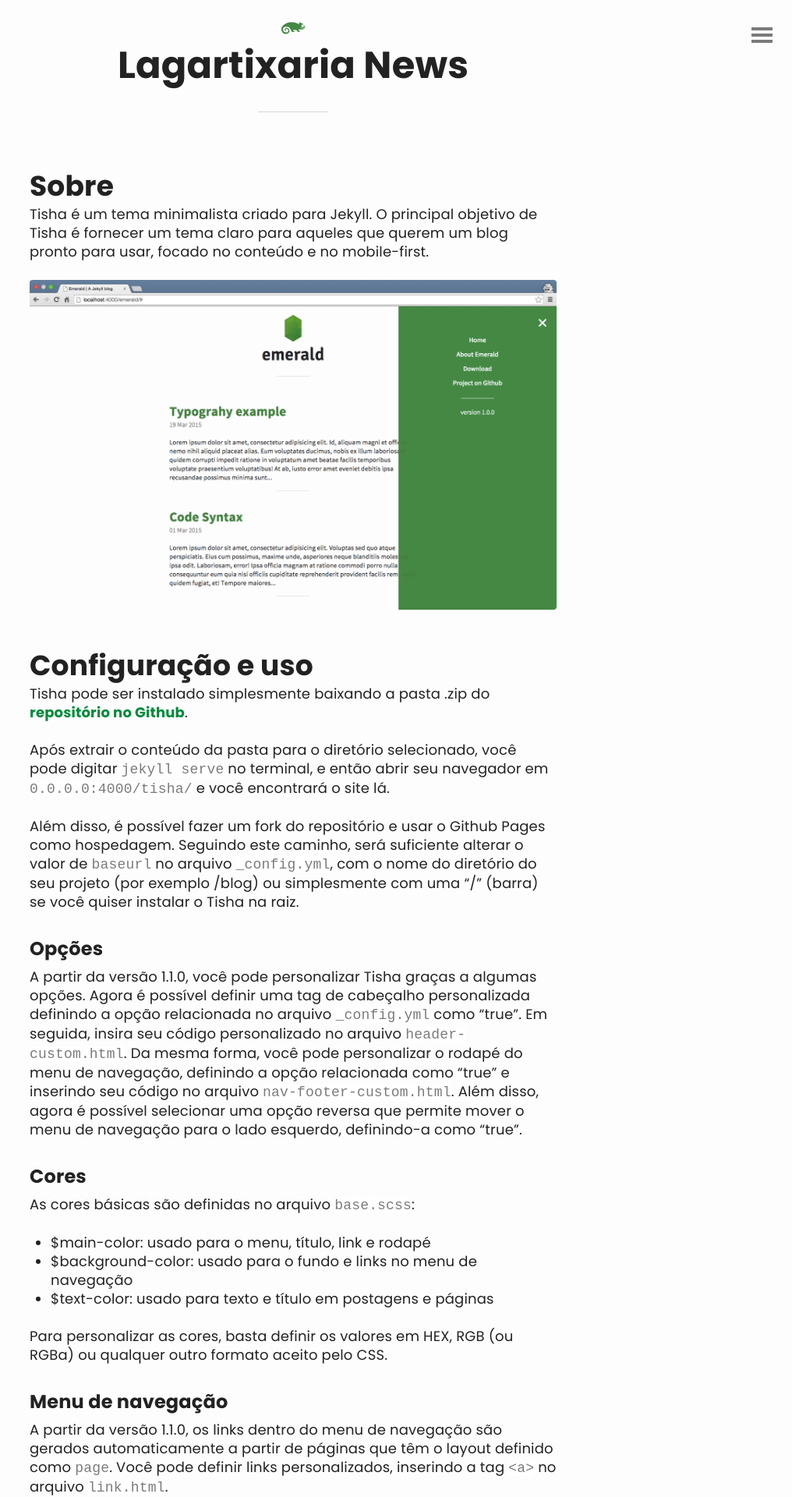
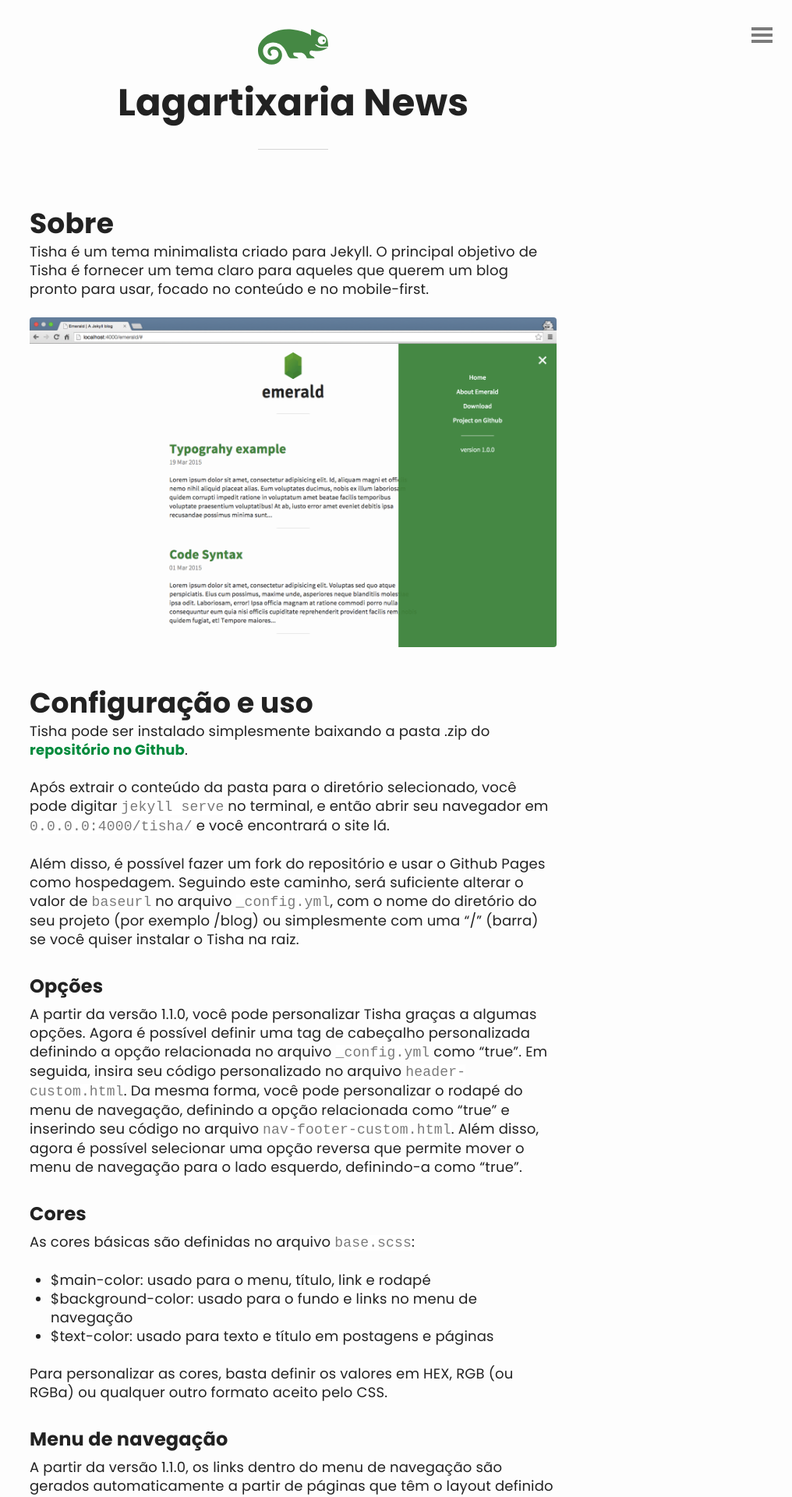
Before and after one commit to geanramos/lagartixaria-news, a Jekyll site: the page built from readme.md, in a window 1280 px wide. Shown: the top 1920 px of the page at 78% size, without its empty margins (264-1280 px from the left). Built offline with Jekyll 4.4.1, drawn with Linux system fonts in a browser that asks for light colours; our own code applies the rules of GitHub Pages for plain Markdown files.

Commit message:
Update header.html

```diff
--- a/_includes/header.html
+++ b/_includes/header.html
@@ -1,6 +1,6 @@
 <header id="header">
 	<a href="./">
-		<img src="/img/tisha.svg" alt="Tisha Logo">
+		<img src="/img/tisha.svg?v=03" alt="Tisha Logo" style="width: 100px;">
 	  <h1>Lagartixaria News</h1>
 	</a>
 </header>
```
